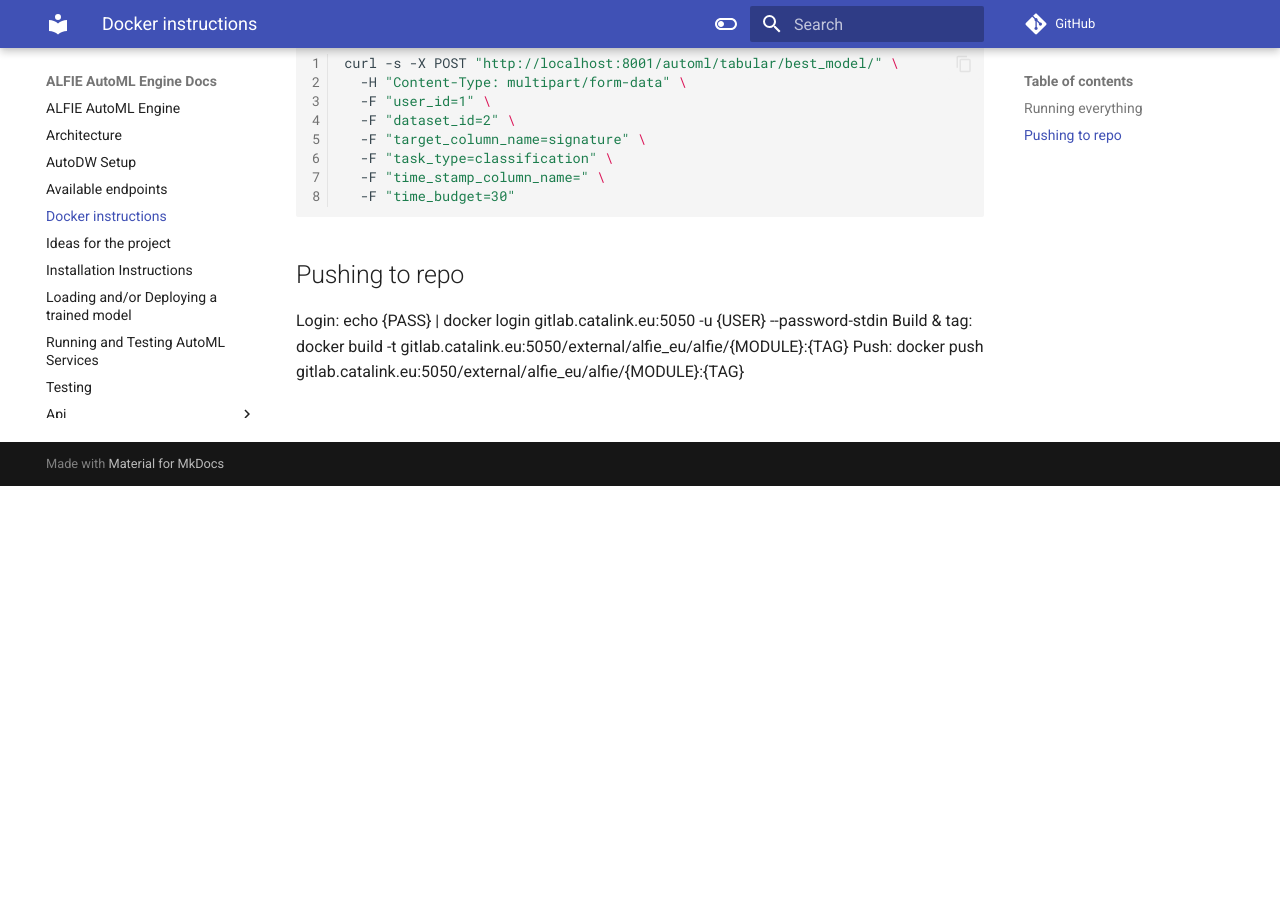
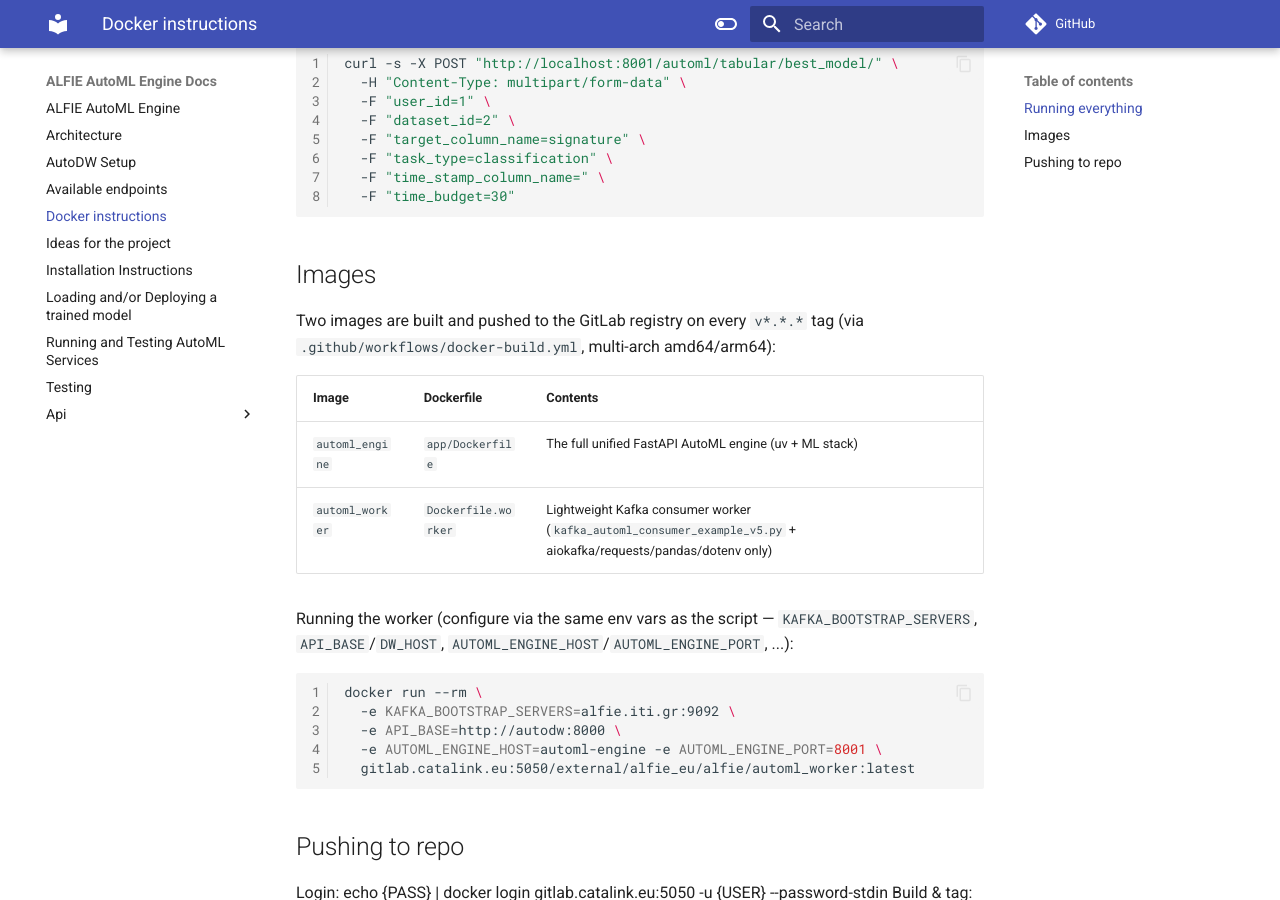
Before and after one commit to SubhadityaMukherjee/alfie_automl_engine, an MkDocs documentation site: the page built from docs/docker_instructions.md, in a window 1280 px wide and 900 px high, scrolled down 414 px. Built offline with MkDocs 1.6.1 and Material for MkDocs 9.7.7, drawn with Linux system fonts in a browser that asks for light colours; comment, search, counter and statistics services are not loaded; before the commit the page ends 900 px from its top, so only the background shows below that.

Commit message:
feat: add lightweight automl_worker docker image for the Kafka consumer
- Dockerfile.worker: python:3.12-slim + aiokafka/requests/pandas/dotenv only,
  runs kafka_automl_consumer_example_v5.py as nonroot
- push automl_worker to the GitLab registry on every version tag alongside
  automl_engine (multi-arch), via the docker-build workflow matrix
- document both images and worker usage

````diff
--- a/docs/docker_instructions.md
+++ b/docs/docker_instructions.md
@@ -19,6 +19,27 @@
   -F "time_budget=30"
 ```
 
+## Images
+
+Two images are built and pushed to the GitLab registry on every `v*.*.*` tag
+(via `.github/workflows/docker-build.yml`, multi-arch amd64/arm64):
+
+| Image          | Dockerfile        | Contents                                                        |
+| -------------- | ----------------- | --------------------------------------------------------------- |
+| `automl_engine`| `app/Dockerfile`  | The full unified FastAPI AutoML engine (uv + ML stack)          |
+| `automl_worker`| `Dockerfile.worker` | Lightweight Kafka consumer worker (`kafka_automl_consumer_example_v5.py` + aiokafka/requests/pandas/dotenv only) |
+
+Running the worker (configure via the same env vars as the script —
+`KAFKA_BOOTSTRAP_SERVERS`, `API_BASE`/`DW_HOST`, `AUTOML_ENGINE_HOST`/`AUTOML_ENGINE_PORT`, ...):
+
+```bash
+docker run --rm \
+  -e KAFKA_BOOTSTRAP_SERVERS=alfie.iti.gr:9092 \
+  -e API_BASE=http://autodw:8000 \
+  -e AUTOML_ENGINE_HOST=automl-engine -e AUTOML_ENGINE_PORT=8001 \
+  gitlab.catalink.eu:5050/external/alfie_eu/alfie/automl_worker:latest
+```
+
 ## Pushing to repo
 
 Login: echo {PASS} | docker login gitlab.catalink.eu:5050 -u {USER} --password-stdin
````
Also changed, not shown: 2 other files.
